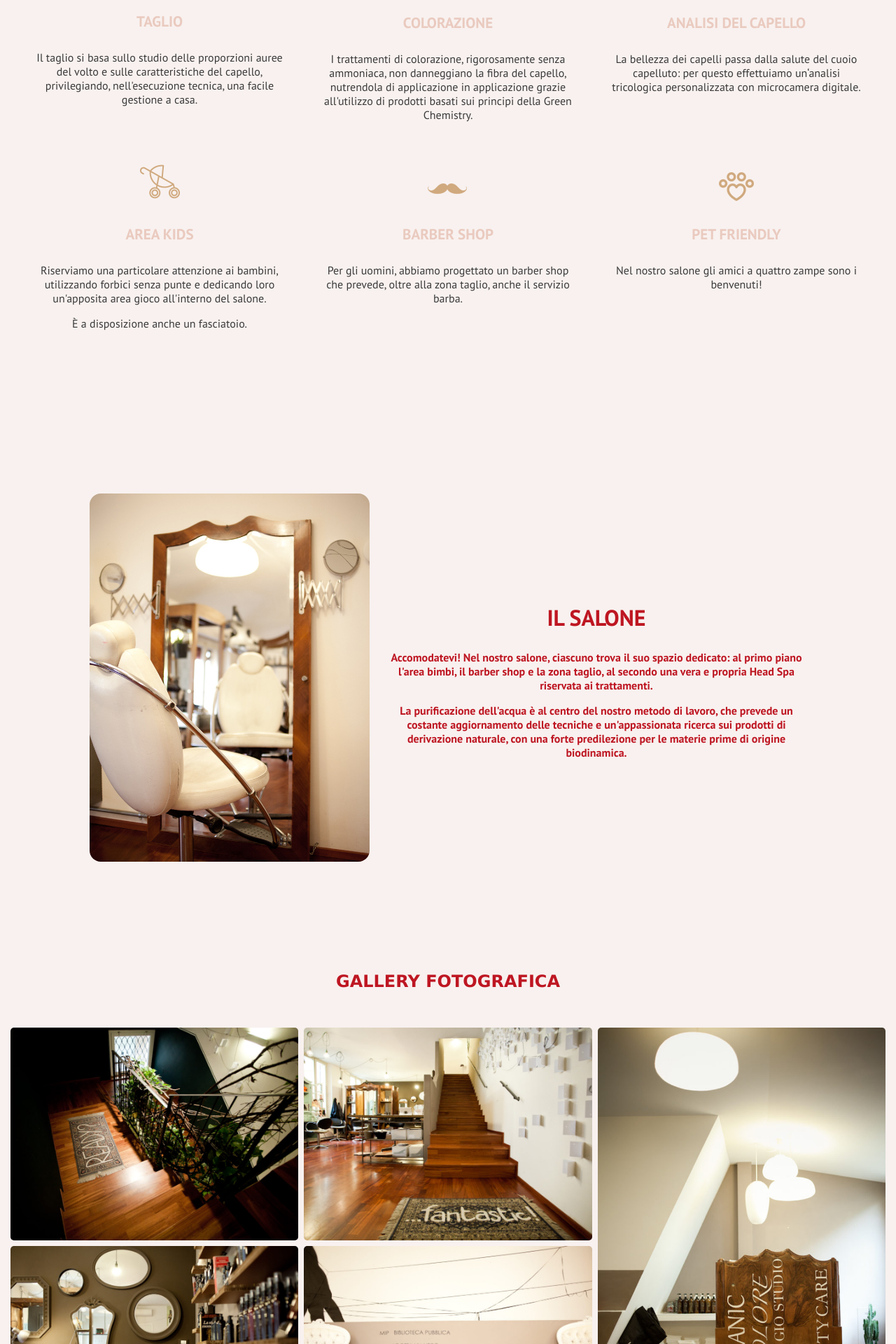
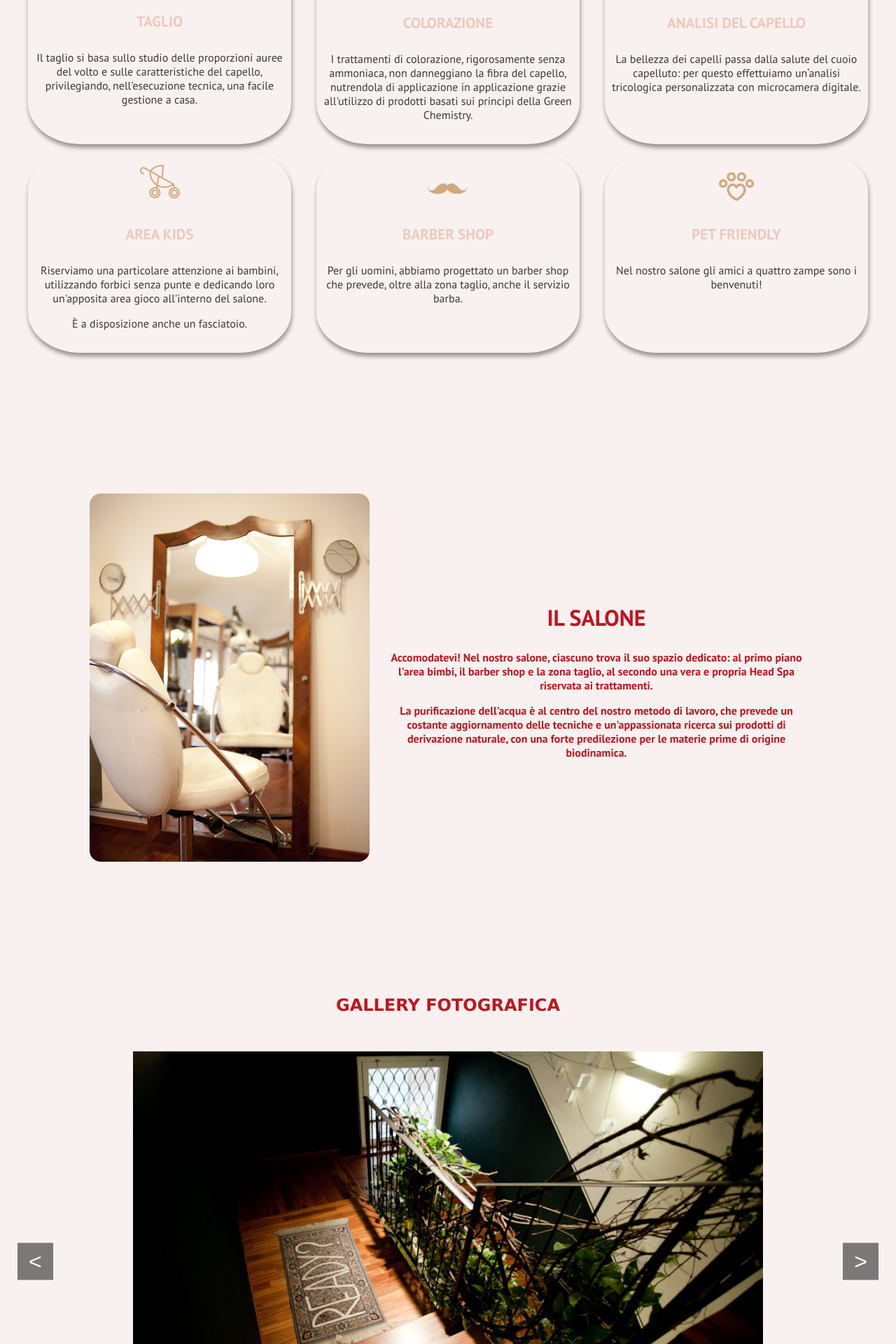
Before and after one commit to agustincriado/donnagio, a PHP site: page /massei.html in a window 1280 px wide. Shown: the part 1200-3120 px from the top of the page at 70% size. Run offline with PHP 8.4, Linux system fonts and the light colour scheme; some web fonts are replaced.

Commit message:
Add moving gallery

```diff
--- a/massei.html
+++ b/massei.html
@@ -106,25 +106,27 @@
     <section id="gallery" class="container bg-styled">
       <h2>GALLERY FOTOGRAFICA</h2>
       <div class="inner-container">
-       <article class='tx-center'>
-          <div class='gallery-container'>
+       <article class='carousel-container' data-index='0'>
+          <div class='carousel-track'>
             <img src='public/donna-gio-19-1024x683.jpg' />
             <img src='public/donna-gio-23-1024x683.jpg' />
-            <img class='large-img' src='public/donna-gio-37-683x1024.jpg' />
+            <img src='public/donna-gio-37-683x1024.jpg' />
             <img src='public/donna-gio-33-1024x683.jpg' />
             <img src='public/donna-gio-39-1024x683.jpg' />
-            <img class='large-img' src='public/5-DAB_9632-683x1024.jpg' />
+            <img src='public/5-DAB_9632-683x1024.jpg' />
             <img src='public/donna-gio-41-1024x683.jpg' />
             <img src='public/MG_2091-1024x683.jpg' />
             <img src='public/donna-gio-53-1024x683.jpg' />
-            <img class='large-img' src='public/donna-gio-45-683x1024.jpg' />
-            <img class='large-img' src='public/donna-gio-58-683x1024.jpg' />
-            <img class='large-img' src='public/donna-gio-59-683x1024.jpg' />
+            <img src='public/donna-gio-45-683x1024.jpg' />
+            <img src='public/donna-gio-58-683x1024.jpg' />
+            <img src='public/donna-gio-59-683x1024.jpg' />
             <img src='public/mani-SNT_9907-1024x683.jpg' />
-            <img class='large-img' src='public/mani-DAB_9652-683x1024.jpg' />
-            <img class='large-img' src='public/mani-DAB_9701-683x1024.jpg' />
-            <img class='large-img' src='public/mani-DAB_9790-683x1024.jpg' />
+            <img src='public/mani-DAB_9652-683x1024.jpg' />
+            <img src='public/mani-DAB_9701-683x1024.jpg' />
+            <img src='public/mani-DAB_9790-683x1024.jpg' />
           </div>
+          <button class="carousel-btn prev"><</button>
+          <button class="carousel-btn next">></button>
         </article>
       </div>
     </section>
--- a/styles/site.css
+++ b/styles/site.css
@@ -152,6 +152,7 @@
   border-radius: 20%;
   transition: transform .25s ease;
   font-family: var(--secondary-font);
+  box-shadow: 1px 5px 6px rgba(0,0,0,0.4);
 }
 
 .service-type:hover {
@@ -184,21 +185,55 @@
   max-width: 400px;
   border-radius: 1rem;
 }
-.gallery-container {
-  display: grid;
-  grid-template-columns: repeat(3, 1fr);
-  grid-auto-rows: auto;
-  gap: 0.5rem;
+.carousel-container {
+  position: relative;
+  overflow: hidden;
   max-width: 1250px;
 }
-.gallery-container img {
+.carousel-track {
+  display: flex;
+  transition: transform 0.5s ease-in-out;
+  max-height: 600px;
+}
+.carousel-container.double .carousel-track {
+  display: grid;
+  grid-template-columns: repeat(4, 1fr);
+  grid-auto-flow: column;
+  gap: 1rem;
+}
+.carousel-container img {
+  object-fit: contain;
+  min-width: 100%;
+  height: auto;
+  border-radius: .5rem;
+}
+.carousel-container.double img {
   object-fit: cover;
   border-radius: 5px;
-  width: 100%;
-  height: 100%;
+  min-width: min-content;
+  height: 16rem;
+
 }
-.gallery-container .large-img {
-  grid-row: span 2;
+/* Buttons */
+.carousel-btn {
+  position: absolute;
+  top: 50%;
+  transform: translateY(-50%);
+  background: rgba(0, 0, 0, 0.5);
+  color: #fff;
+  border: none;
+  font-size: 2rem;
+  cursor: pointer;
+  padding: 0.5rem 1rem;
+  z-index: 10;
+}
+
+.carousel-btn.prev {
+  left: 10px;
+}
+
+.carousel-btn.next {
+  right: 10px;
 }
 .contact-form {
   width: 100%;
```
Also changed, not shown: prova.html (+29 -6 lines), script.js (+84 -0 lines).
